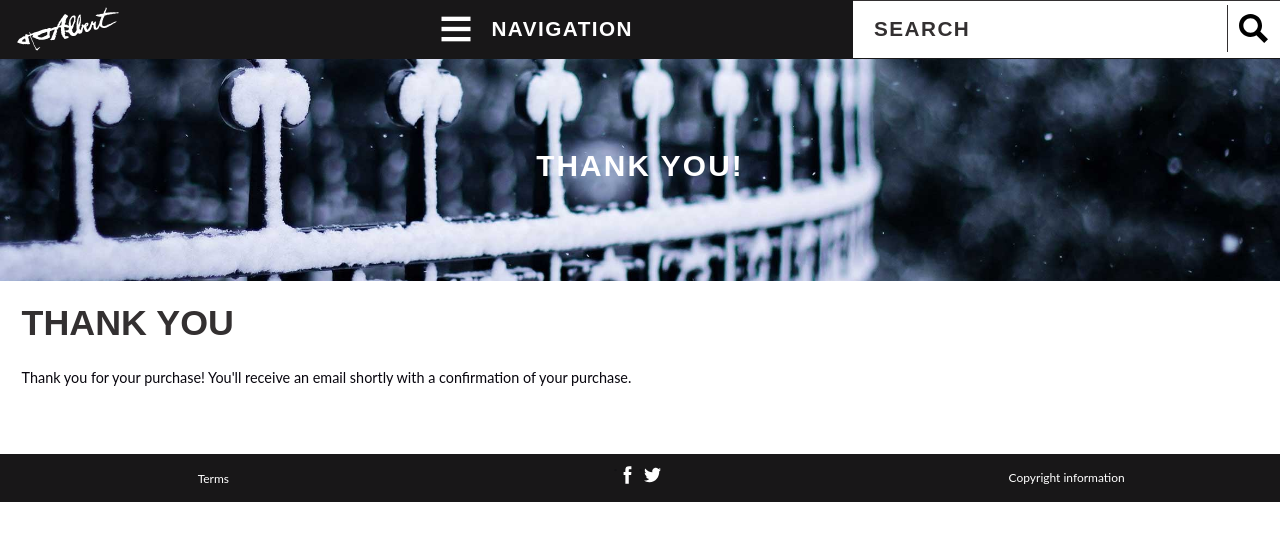
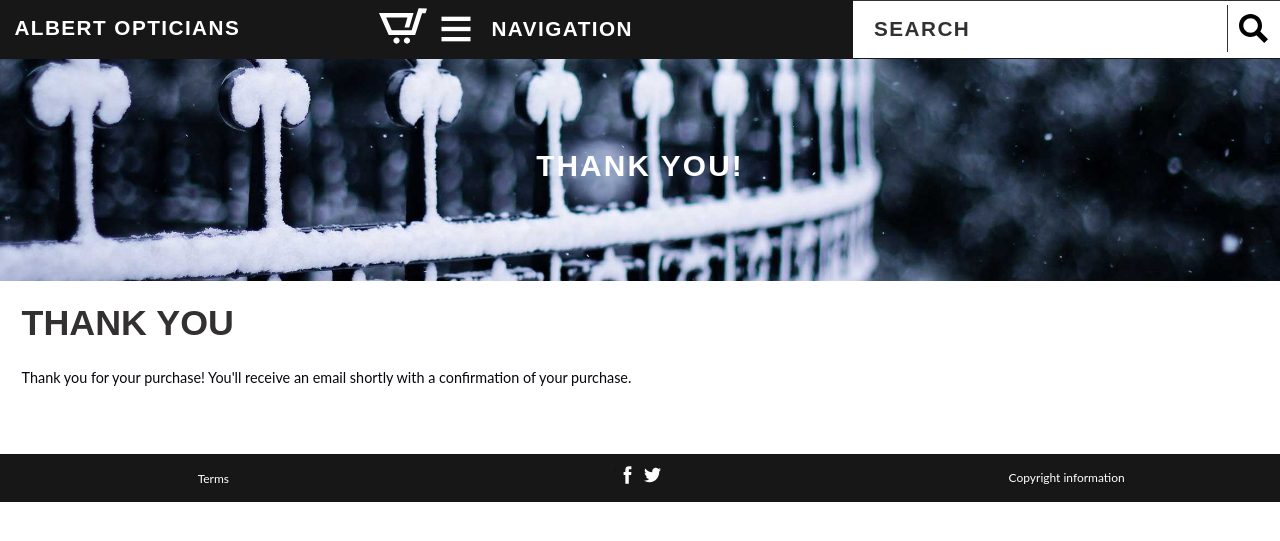
Before and after one commit to chav0021/ecommerce-website, a Jekyll site: the page built from thank-you.html, in a window 1280 px wide. Shown: the top 541 px of the page. Built offline with Jekyll 4.4.1, drawn with Linux system fonts in a browser that asks for light colours; some web fonts are replaced; Markdown is read by kramdown in place of the engine named in the settings.

Commit message:
Add Shopping Cart icon to header

```diff
--- a/_layouts/default.html
+++ b/_layouts/default.html
@@ -21,11 +21,14 @@
 
 <body>
 
-	<header class="grid">
-		<a href="/" class="unit unit-s-1 unit-m-1-3 unit-l-1-3 logo"></a>
+	<header class="grid grid-middle">
+		<div class="unit unit-s-1 unit-m-1-3 unit-l-1-3">
+			<a href="/" class="logo giga brand">ALBERT OPTICIANS</a>
+			<a href="{{site.baseurl}}/cart/" class="right-align"><img src="{{site.baseurl}}/images/shopping-cart.svg" class="shopping-cart"></a>
+		</div>
 		<a href="#" class="nav-btn unit unit-s-1 unit-m-1-3 unit-l-1-3 giga brand"><span class="indent">Navigation</span></a>
 		<div class="unit search unit-s-1 unit-m-1-3 unit-l-1-3">
-			<input type=search name=s placeholder="Search" class="giga brand"><a href=""><i class="search-icon"></a></i>
+			<input type=search name=s placeholder="Search" class="giga brand"><a href="{{site.baseurl}}/search/"><i class="search-icon"></a></i>
 		</div>
 	</header>
 
--- a/css/header.css
+++ b/css/header.css
@@ -18,11 +18,18 @@ header {
 }
 
 .logo {
-	background-image:url(../images/albert-logo-01.svg);
-	background-repeat: no-repeat;
-	background-position: 4% center;
-	background-size: contain;
-	height: 4rem;
+	color: #fff;
+	margin-left: 1rem;
+	margin-top: .65rem;
+	float: left;
+}
+
+.shopping-cart {
+	height: 2.5rem;
+}
+
+.right-align {
+	float: right;
 }
 
 .banner {
```
